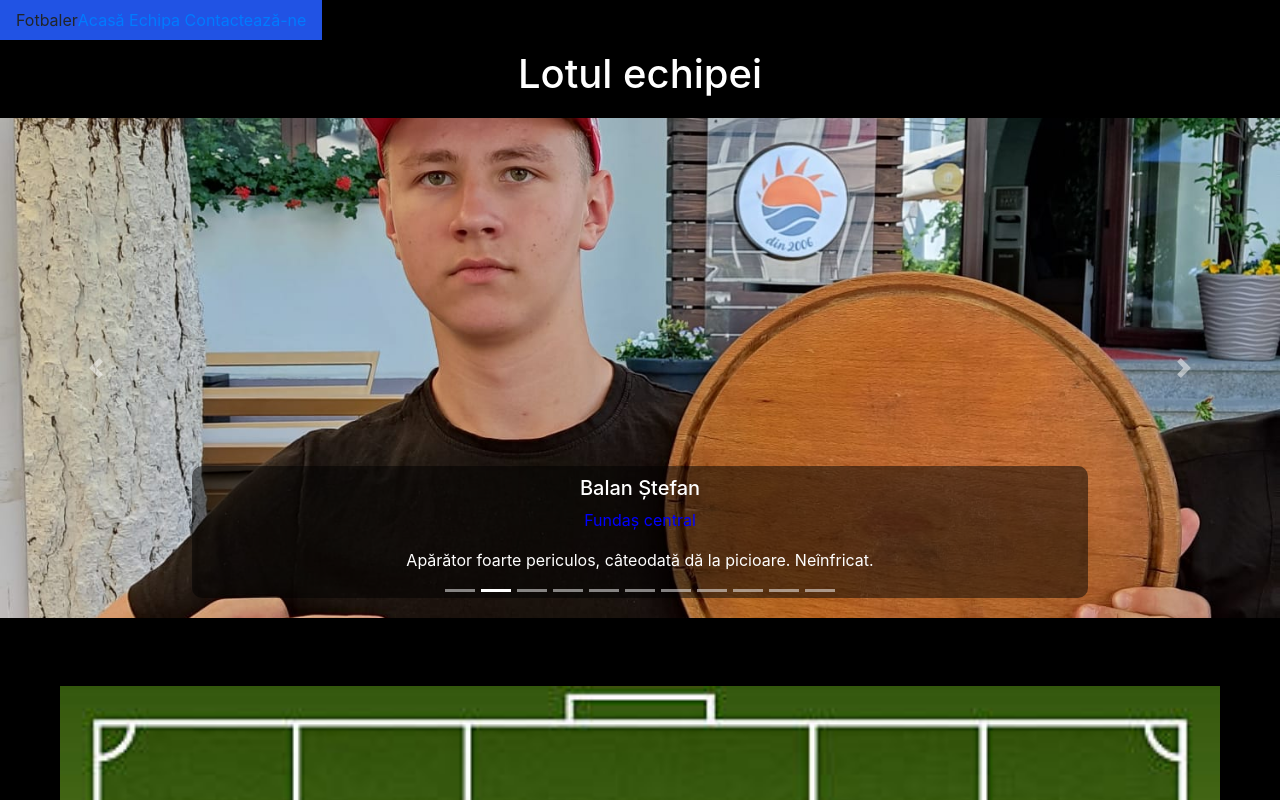
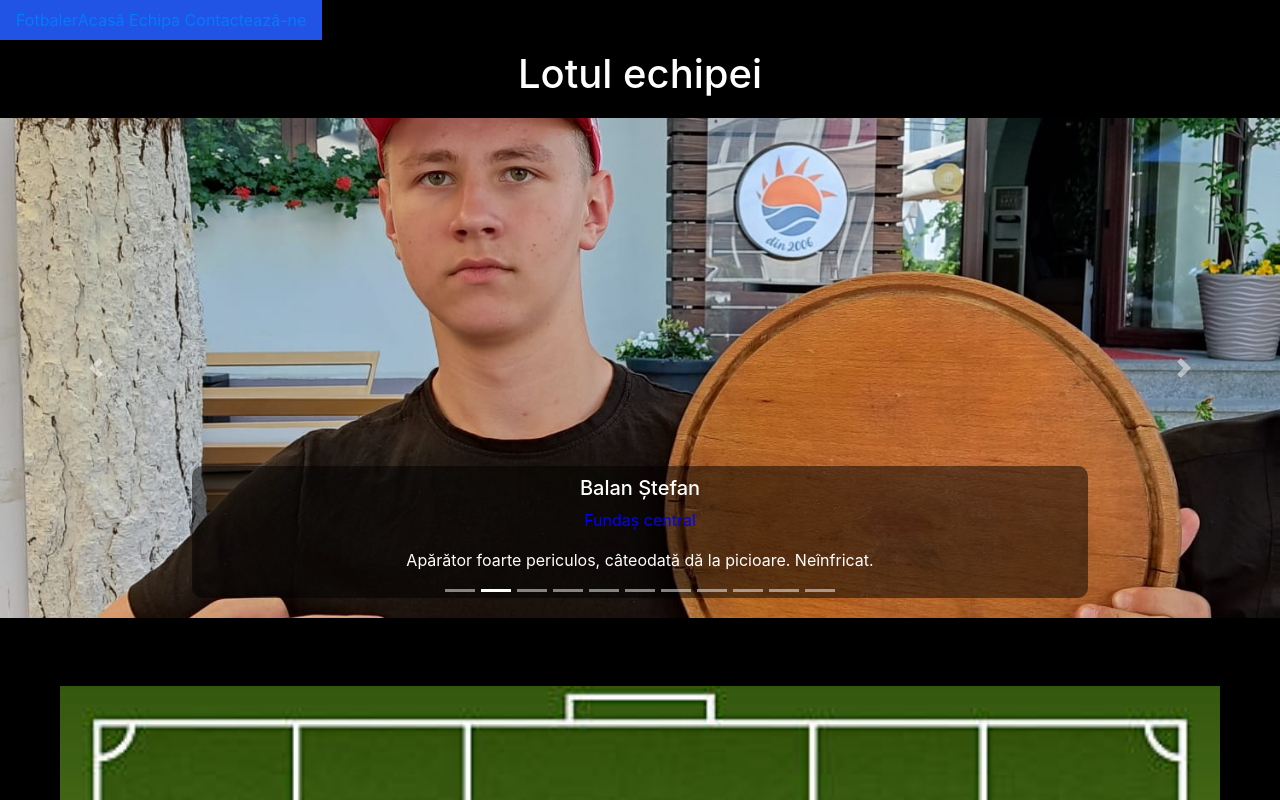
Before and after one commit to StrugariuFilip/Fotbal, a plain HTML site: page index.html in a window 1280 px wide. Shown: the top 800 px of the page. Drawn offline with nearby package versions, Linux system fonts and the light colour scheme.

Commit message:
Update index.html

```diff
--- a/index.html
+++ b/index.html
@@ -11,7 +11,7 @@
 
 <body>
     <div class="navbar">
-        <div class="logo" href="https://jedediah7346.hocoos.com/">Fotbaler</div>
+        <a href="https://jedediah7346.hocoos.com/">Fotbaler</a>
         <div class="restu">
             <a href="https://jedediah7346.hocoos.com/">Acasă</a>
             <a href="index.html">Echipa</a>
```
